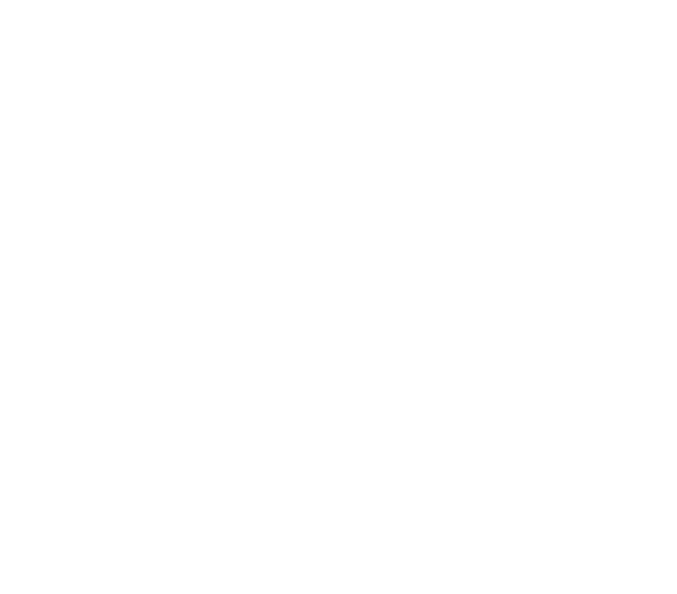
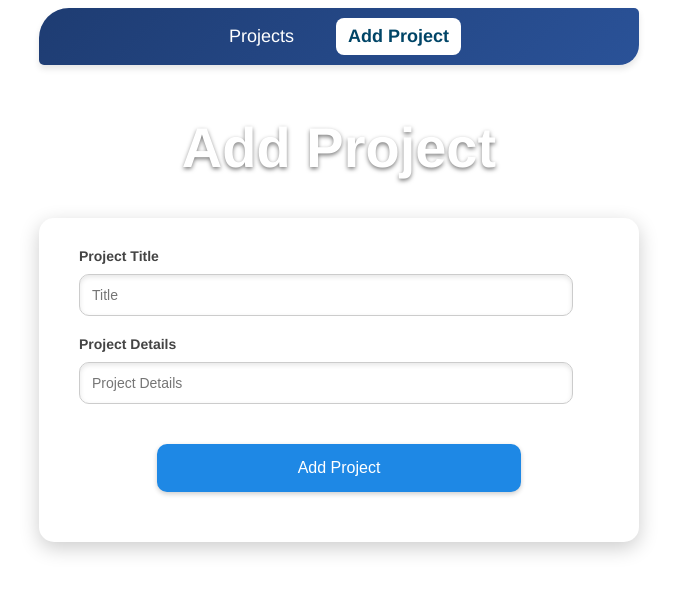
Before and after one commit to KRYPTONITErex/project_planner_lp, a Vue app: page /addProject in a window 1280 px wide. Before the commit this address had no page. Shown: the top 594 px of the page, without its empty margins (301-978 px from the left). Built offline with nearby package versions, Linux system fonts and the light colour scheme.

Commit message:
addProject and navBar commit

```diff
--- a/database/db.json
+++ b/database/db.json
@@ -40,7 +40,7 @@
       "id": "10",
       "title": "Project 10",
       "description": "Project 10 description",
-      "completed": false
+      "completed": true
     }
   ]
 }
--- a/src/App.vue
+++ b/src/App.vue
@@ -1,10 +1,18 @@
 <template>
+
+  <Navbar></Navbar>
+
 
   <router-view/>
 </template>
 
 <script>
+import Navbar from './components/Navbar'
 
+export default {
+  components: { Navbar },
+
+}
 
 </script>
 
--- /dev/null
+++ b/src/components/Navbar.vue
@@ -0,0 +1,51 @@
+<template>
+        <nav class="main-nav">
+            <router-link to="/">Projects</router-link>
+            <router-link :to="{name: 'AddProject'}">Add Project</router-link>
+        </nav>
+</template>
+
+<script>
+export default {
+
+}
+</script>
+
+<style>
+/* General styling for the navigation bar */
+.main-nav {
+  background-color: #1e3c72; /* Dark gradient blue for the navbar */
+  background: linear-gradient(135deg, #1e3c72, #2a5298);
+  padding: 10px 20px;
+  display: flex;
+  justify-content: center; /* Centers the links horizontally */
+  align-items: center; /* Vertically centers the content */
+  box-shadow: 0 4px 6px rgba(0, 0, 0, 0.1);
+  border-radius: 30px 5px 20px 5px;
+}
+
+/* Styling for the links */
+.main-nav a {
+  text-decoration: none; /* Remove underline */
+  color: #ffffff; /* White text */
+  font-size: 18px; /* Slightly larger text for readability */
+  margin: 0 15px; /* Space between links */
+  padding: 8px 12px; /* Padding for clickable area */
+  border-radius: 8px; /* Rounded corners for hover effect */
+  transition: background-color 0.3s, color 0.3s; /* Smooth hover effects */
+}
+
+/* Hover effect for links */
+.main-nav a:hover {
+  background-color: #ffffff; /* Highlight with white background */
+  color: #1e3c72; /* Blue text */
+  text-shadow: 0 1px 3px rgba(0, 0, 0, 0.2); /* Add a subtle text shadow */
+}
+
+/* Active link styling */
+.main-nav a.router-link-active {
+  background-color: #ffffff; /* Slightly darker background for active link */
+  color: #004567; /* Light grey text for contrast */
+  font-weight: bold;
+}
+</style>
--- a/src/router/index.js
+++ b/src/router/index.js
@@ -1,11 +1,17 @@
 import { createRouter, createWebHistory } from 'vue-router'
 import HomeView from '../views/HomeView.vue'
+import AddProject from '../views/AddProject.vue'
 
 const routes = [
   {
     path: '/',
     name: 'home',
     component: HomeView
+  },
+  {
+    path: '/addProject',
+    name: 'AddProject',
+    component: AddProject
   },
 ]
 
--- /dev/null
+++ b/src/views/AddProject.vue
@@ -0,0 +1,132 @@
+<template>
+
+<div class="title"><h1>Add Project</h1></div>
+
+
+  <div>
+      <form>
+            <label for="">Project Title</label>
+            <input type="text" placeholder="Title">
+            <label for="">Project Details</label>
+            <input type="text" placeholder="Project Details">
+            <button type="submit">Add Project</button>
+      </form>
+  </div>
+</template>
+
+
+
+
+  <style scoped>
+  /* Full background styling */
+  body {
+    margin: 0;
+    padding: 0;
+    height: 100vh;
+    background: linear-gradient(135deg, #1e3c72, #2a5298); /* Rich gradient background */
+    font-family: Arial, sans-serif;
+    display: flex;
+    justify-content: center;
+  }
+
+  /* Title styling */
+  .title {
+    text-align: center;
+    margin-top: 50px;
+    color: #ffffff;
+    font-size: 28px;
+    font-weight: bold;
+    text-shadow: 0 2px 4px rgba(0, 0, 0, 0.5);
+    margin-bottom: 20px;
+  }
+
+  /* Center the form container */
+  .form-container {
+    position: absolute;
+    top: 30%; /* Position the form 30% from the top */
+    left: 50%; /* Center horizontally */
+    transform: translate(-50%, -30%);
+    width: 100%;
+    max-width: 400px; /* Prevent the form from being too wide */
+    text-align: center;
+    color: #ffffff;
+    font-size: 14px;
+    font-weight: bold;
+    text-shadow: 0 2px 4px rgba(0, 0, 0, 0.5);
+    margin-bottom: 20px;
+    display: flex;
+    justify-content: center;
+    align-items: center;
+    flex-direction: column;
+
+  }
+
+  /* Form styling */
+  form {
+    background-color: #ffffff;
+    padding: 30px 40px;
+    border-radius: 15px;
+    box-shadow: 0 6px 20px rgba(0, 0, 0, 0.2);
+  }
+
+  /* Label styling */
+  form label {
+    display: block;
+    margin-bottom: 10px;
+    font-weight: bold;
+    color: #444;
+    font-size: 14px;
+
+  }
+
+  /* Input fields styling */
+  form input[type="text"] {
+    width: 90%;
+    padding: 12px;
+    margin-bottom: 20px;
+    border: 1px solid #ccc;
+    border-radius: 10px;
+    font-size: 14px;
+    box-shadow: inset 0 2px 5px rgba(0, 0, 0, 0.1);
+    align-items: center;
+    align-content: center;
+
+  }
+
+  form input[type="text"]:focus {
+    border-color: #1e88e5;
+    outline: none;
+    box-shadow: 0 0 5px rgba(30, 136, 229, 0.5);
+    transition: box-shadow 0.3s ease-in-out;
+    align-items: center;
+    align-content: center;
+
+  }
+
+  /* Submit button styling */
+  form button[type="submit"] {
+    width: 70%;
+    padding: 15px;
+    font-size: 16px;
+    color: #ffffff;
+    background-color: #1e88e5;
+    border: none;
+    border-radius: 10px;
+    cursor: pointer;
+    transition: background-color 0.3s;
+    align-items: center;
+    align-content: center;
+    margin-left: 15%;
+    margin-right: 15%;
+    margin-top: 20px;
+    margin-bottom: 20px;
+    box-shadow: 0 2px 5px rgba(0, 0, 0, 0.2);
+
+  }
+
+  form button[type="submit"]:hover {
+    background-color: #1565c0;
+    box-shadow: 0 4px 8px rgba(0, 0, 0, 0.2);
+
+  }
+  </style>
```
